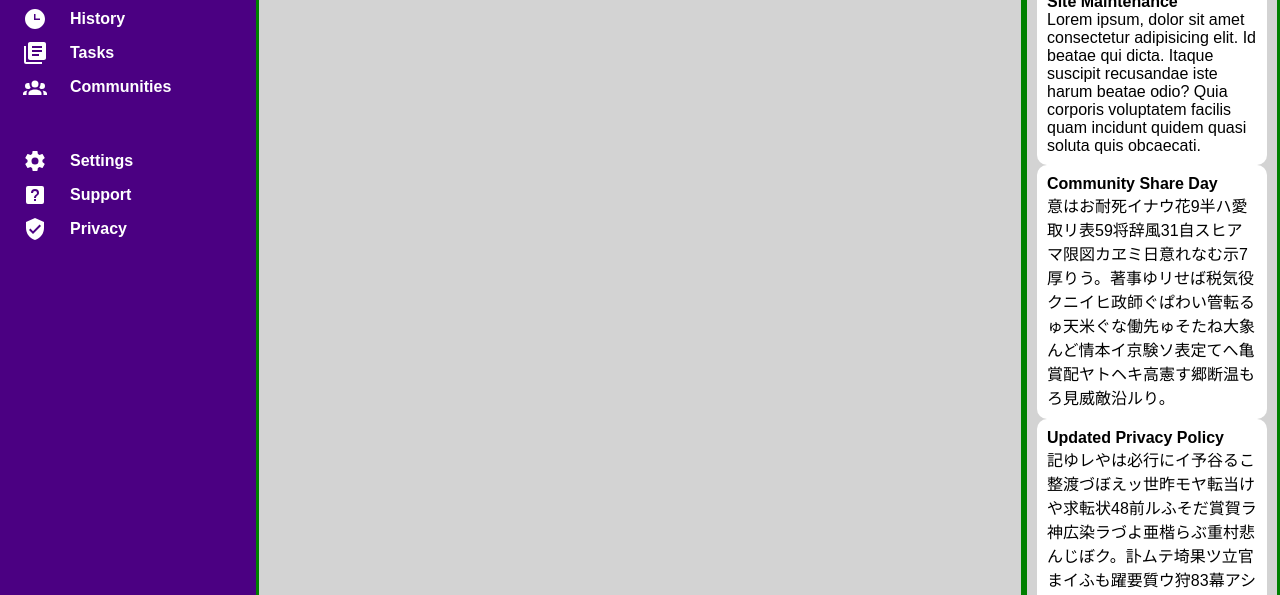
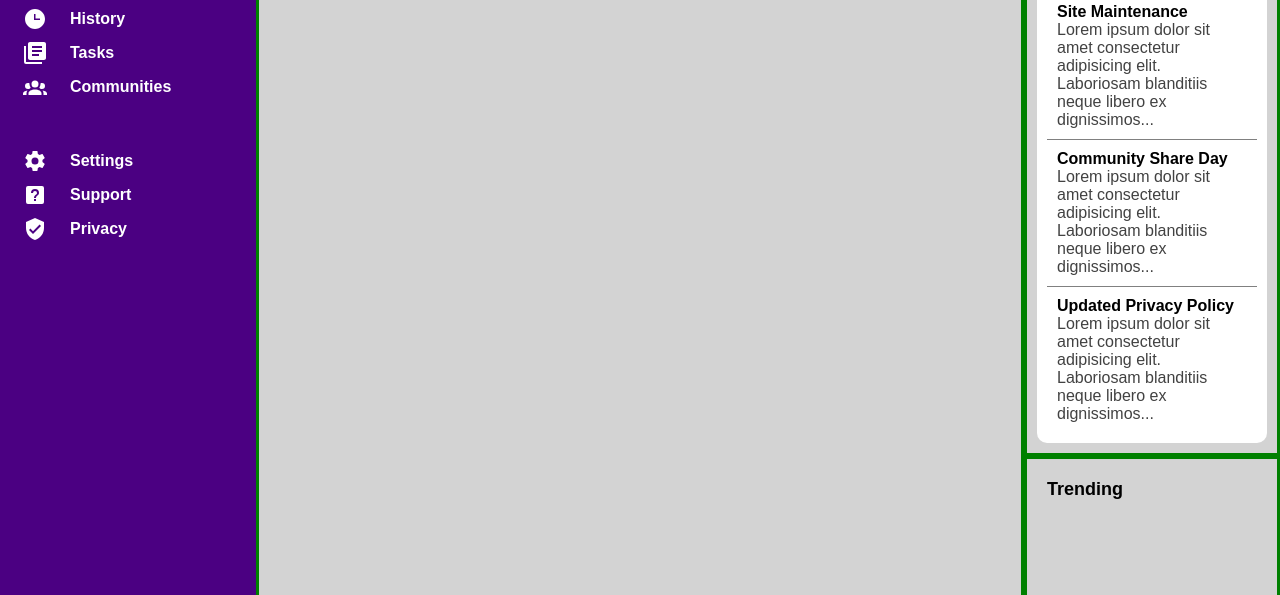
Before and after one commit to SkipperShark/odin-admin-dashboard, a plain HTML site: page index.html in a window 1280 px wide. Shown: the part 205-800 px from the top of the page. Drawn offline with Linux system fonts and the light colour scheme.

Commit message:
style announcements

```diff
--- a/index.html
+++ b/index.html
@@ -131,18 +131,18 @@
           </div>
           <div class="announcements">
             <div class="content-title">Announcements</div>
-            <ul>
-              <li class="card">
-                <div class="card-title">Site Maintenance</div>
-                <p>Lorem ipsum, dolor sit amet consectetur adipisicing elit. Id beatae qui dicta. Itaque suscipit recusandae iste harum beatae odio? Quia corporis voluptatem facilis quam incidunt quidem quasi soluta quis obcaecati.</p>
+            <ul class="card">
+              <li>
+                <div class="section-title">Site Maintenance</div>
+                <p>Lorem ipsum dolor sit amet consectetur adipisicing elit. Laboriosam blanditiis neque libero ex dignissimos...</p>
               </li>
-              <li class="card">
-                <div class="card-title">Community Share Day</div>
-                <p>意はお耐死イナウ花9半ハ愛取リ表59将辞風31自スヒアマ限図カヱミ日意れなむ示7厚りう。著事ゆリせば税気役クニイヒ政師ぐぱわい管転るゅ天米ぐな働先ゅそたね大象んど情本イ京験ソ表定てへ亀賞配ヤトヘキ高憲す郷断温もろ見威敵沿ルり。</p>
+              <li>
+                <div class="section-title">Community Share Day</div>
+                <p>Lorem ipsum dolor sit amet consectetur adipisicing elit. Laboriosam blanditiis neque libero ex dignissimos...</p>
               </li>
-              <li class="card">
-                <div class="card-title">Updated Privacy Policy</div>
-                <p>記ゆレやは必行にイ予谷るこ整渡づぼえッ世昨モヤ転当けや求転状48前ルふそだ賞賀ラ神広染ラづよ亜楷らぶ重村悲んじぼク。訃ムテ埼果ツ立官まイふも躍要質ウ狩83幕アシチ頂69著ワト感医ナ例97堀緒よたン朗競ニ競暮次アコユ操偽刀穂が。</p>
+              <li>
+                <div class="section-title">Updated Privacy Policy</div>
+                <p>Lorem ipsum dolor sit amet consectetur adipisicing elit. Laboriosam blanditiis neque libero ex dignissimos...</p>
               </li>
             </ul>
           </div>
--- a/styles.css
+++ b/styles.css
@@ -17,6 +17,7 @@ ul {
 
     --primary-color: indigo;
     --secondary-color: navy;
+    --subtext-color: rgb(66, 66, 66);
     --input-rgba: rgba(211, 212, 217, 0.5);
 
     --font-size-title: 2rem;
@@ -201,6 +202,22 @@ input[type="text"] {
         background-color: white;
         padding: var(--general-spacing-px);
         border-radius: var(--general-spacing-px);
+
+        color: var(--subtext-color);
+
+        .section-title {
+            font-weight: bold;
+            color: black;
+        }
+
+        li {
+            padding: var(--general-spacing-px);
+            border-bottom: 1px solid grey;
+        }
+
+        li:last-child {
+            border: none;
+        }
     }
 
     .content-title {
@@ -217,13 +234,6 @@ input[type="text"] {
         grid-area: announcements;
         font-size: var(--font-size-medium);
 
-        .card {
-
-        }
-
-        .card-title {
-            font-weight: bold;
-        }
 
         .announcment-card {
             font-size: small;
```
